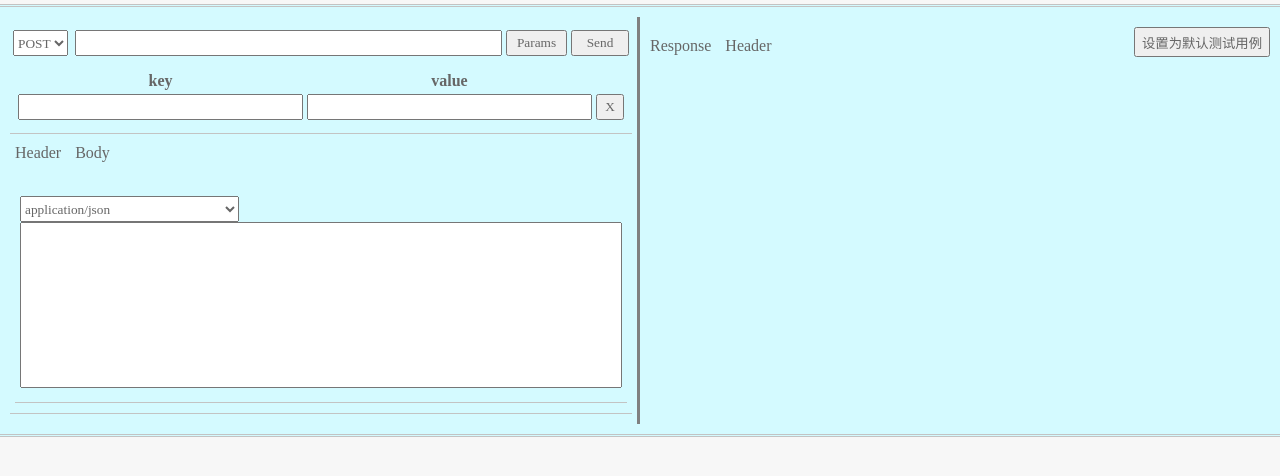
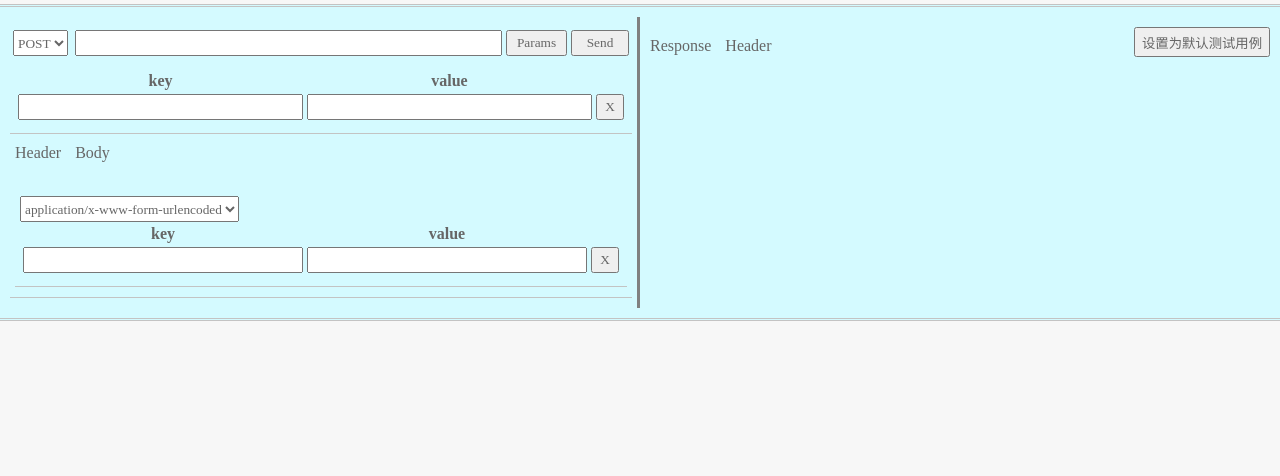
Before and after one commit to bree017/django-p1, a Django app: template templates/interfacetest/iframe/interface_management.html in a window 1280 px wide. Shown: the part 160-636 px from the top of the page. Run offline with Django 3.2, Linux system fonts and the light colour scheme; the template is opened without the code that fills it, so the values that code supplies are empty; parts of the project's set-up code (start-up, migrations or seed data) failed here and were passed over; some libraries are stand-ins or nearby versions.

Commit message:
修复一些小问题

```diff
--- a/static/interfacetest/iframe/interface_management/interface_management.js
+++ b/static/interfacetest/iframe/interface_management/interface_management.js
@@ -259,6 +259,8 @@ $(document).ready(function() {
         var pmmethod=$("#pm_metod").val();
         var pmurl=$("#pm_url").val();
         var pmheader=getdata('header');
+        $("#rsp_header").html('');
+        $('#rsp_rsp').text("sending...");
         if (pmmethod=='get'){
             var pmdata=getdata('params');
             $.ajax({
@@ -267,7 +269,6 @@ $(document).ready(function() {
                 type:'get',
                 data:pmdata,
                 success:function(data,status,xhr){
-                    var eeesss=xhr.getAllResponseHeaders();
                     rsp_update(data,xhr)
                 },
                 error:function(xhr, status, error){
@@ -324,7 +325,7 @@ $(document).ready(function() {
             content ="<tr trid="+id+">" +
                 "<td><input type=\"text\" class='key' tclass="+table+ " trid="+id+" value="+i+"></td>" +
                 "<td><input type=\"text\" class='value' tclass="+table+ " trid="+id+" value="+dit[i]+"></td>" +
-                "<td><input type=\"button\" value=\"X\" class='delbtn' tclass="+table+ " trid="+i+"></td>" +
+                "<td><input type=\"button\" value=\"X\" class='delbtn' tclass="+table+ " trid="+id+"></td>" +
                 "</tr>"
             $("table." + table + " tbody").append(content);
             id++
@@ -332,13 +333,12 @@ $(document).ready(function() {
         content ="<tr trid="+id+">" +
             "<td><input type=\"text\" class='key' tclass="+table+ " trid="+id+"></td>" +
             "<td><input type=\"text\" class='value' tclass="+table+ " trid="+id+"></td>" +
-            "<td><input type=\"button\" value=\"X\" class='delbtn' tclass="+table+ " trid="+i+"></td>" +
+            "<td><input type=\"button\" value=\"X\" class='delbtn' tclass="+table+ " trid="+id+"></td>" +
             "</tr>"
         $("table." + table + " tbody").append(content);
 
     }
     function rsp_update(data, xhr) {
-        var pmstatus=xhr.status;
         if (xhr.status != 0 && xhr.status!=404){
             if (xhr.getResponseHeader('content-type').indexOf('application/json')>=0){  //判断是否json格式
                 var options = {
--- a/templates/interfacetest/iframe/interface_management.html
+++ b/templates/interfacetest/iframe/interface_management.html
@@ -188,12 +188,12 @@
                 </div>
                 <div class="body" >
                     <select class="body" id="req_body_type">
-                        <option value="application/json" selected="selected">application/json</option>
+                        <option value="application/json">application/json</option>
                         <option value="text/plain">text/plain</option>
-                        <option value="application/x-www-form-urlencoded">application/x-www-form-urlencoded</option>
+                        <option value="application/x-www-form-urlencoded" selected="selected">application/x-www-form-urlencoded</option>
                     </select>
-                    <textarea class="body" id="req_body" cols="30" rows="10"></textarea>
-                    <table class="body" hidden>
+                    <textarea class="body" id="req_body" cols="30" rows="10" hidden></textarea>
+                    <table class="body" >
                         <thead><tr>
                         <th>key</th>
                         <th>value</th>
```
